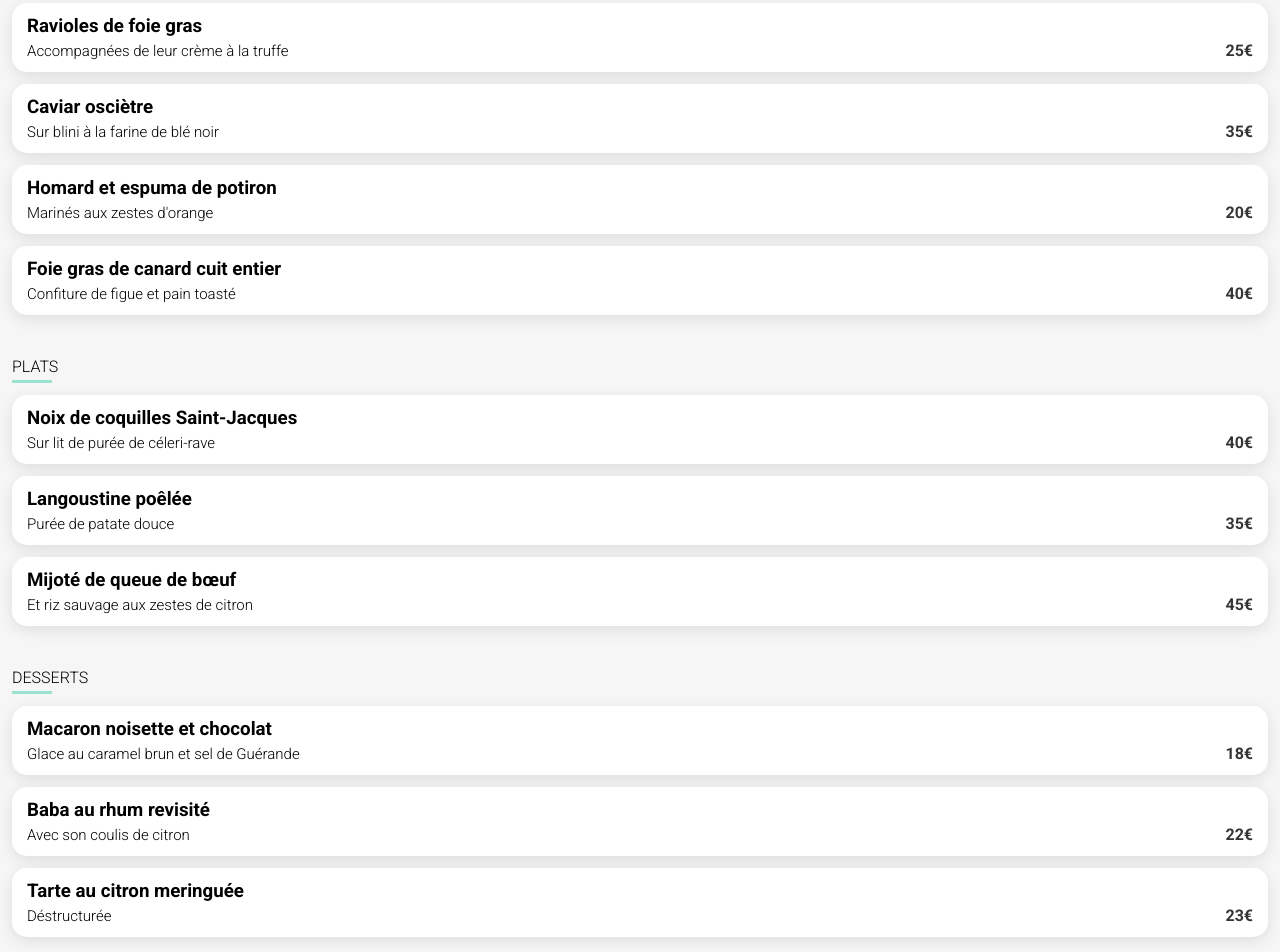
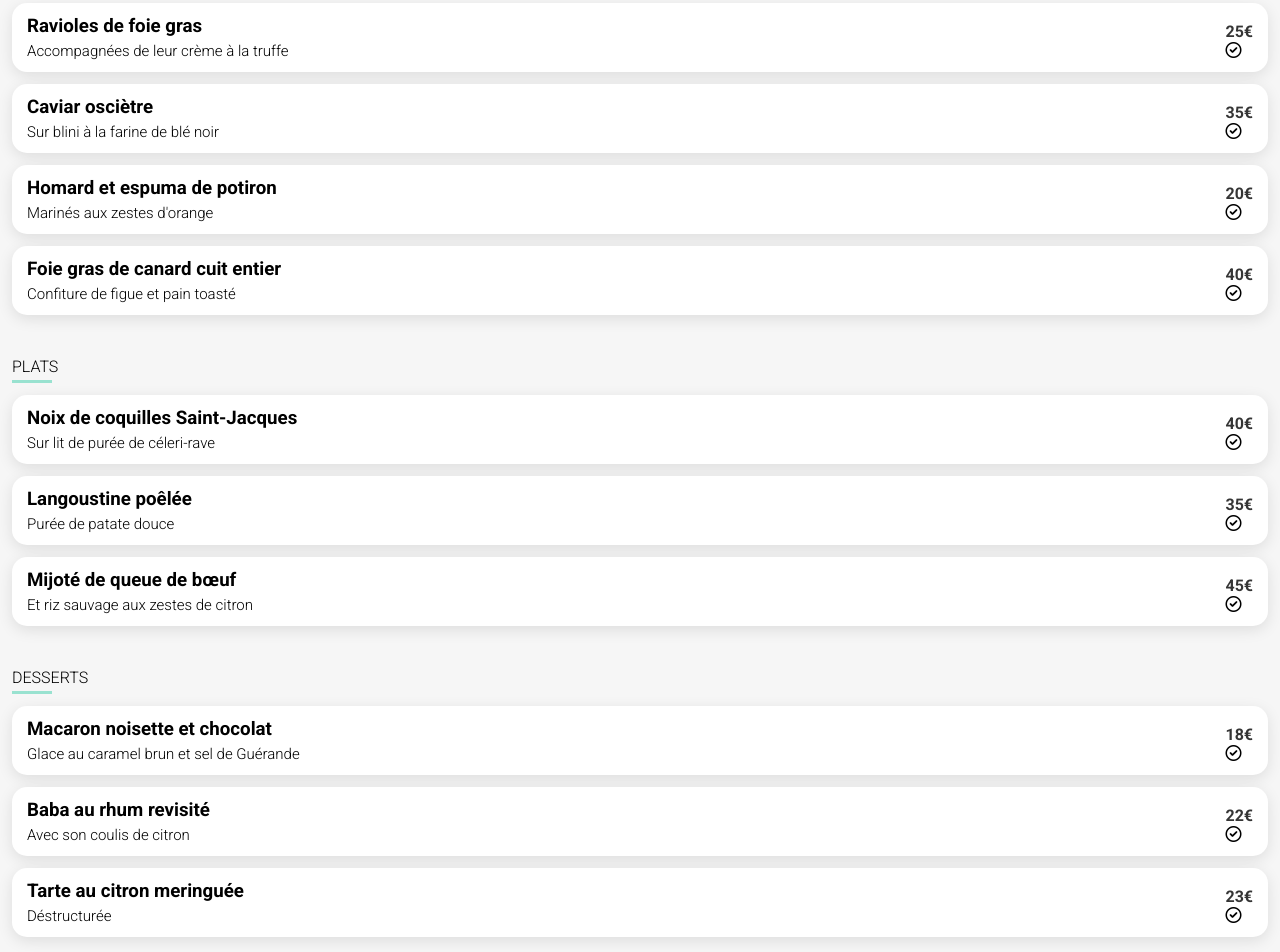
Before and after one commit to CodingIBao/ohmyfood, a website: page pages/la-note-enchantee.html in a window 1280 px wide. Shown: the part 440-1392 px from the top of the page. Drawn offline with Linux system fonts and the light colour scheme; a web font is replaced by a local one.

Commit message:
refactor: rename remaining HTML classes from French to English
Standardized all HTML class names by translating remaining French ones to English.

feat: add span elements with check icons for menu selection options.

```diff
--- a/pages/la-note-enchantee.html
+++ b/pages/la-note-enchantee.html
@@ -55,7 +55,7 @@
           <ul class="menu-content">
             <li>
               <h2>Entrées</h2>
-              <ul class="menu-entrees">
+              <ul class="menu-appetizers">
                 <li>
                   <div class="card-content">
                     <div class="card-txt">
@@ -64,6 +64,9 @@
                     </div>
                     <div class="card-price">
                       <p>25€</p>
+                      <span class="check-icon">
+                        <i class="fa-regular fa-circle-check"></i></i>
+                      </span>
                     </div>
                   </div>
                 </li>
@@ -75,6 +78,9 @@
                     </div>
                     <div class="card-price">
                       <p>35€</p>
+                      <span class="check-icon">
+                        <i class="fa-regular fa-circle-check"></i></i>
+                      </span>
                     </div>
                   </div>
                 </li>
@@ -86,6 +92,9 @@
                     </div>
                     <div class="card-price">
                       <p>20€</p>
+                      <span class="check-icon">
+                        <i class="fa-regular fa-circle-check"></i></i>
+                      </span>
                     </div>
                   </div>
                 </li>
@@ -97,6 +106,9 @@
                     </div>
                     <div class="card-price">
                       <p>40€</p>
+                      <span class="check-icon">
+                        <i class="fa-regular fa-circle-check"></i></i>
+                      </span>
                     </div>
                   </div>
                 </li>
@@ -104,7 +116,7 @@
             </li>
             <li>
               <h2>Plats</h2>
-              <ul class="menu-plats">
+              <ul class="menu-mains">
                 <li>
                   <div class="card-content">
                     <div class="card-txt">
@@ -113,6 +125,9 @@
                     </div>
                     <div class="card-price">
                       <p>40€</p>
+                      <span class="check-icon">
+                        <i class="fa-regular fa-circle-check"></i></i>
+                      </span>
                     </div>
                   </div>
                 </li>
@@ -124,6 +139,9 @@
                     </div>
                     <div class="card-price">
                       <p>35€</p>
+                      <span class="check-icon">
+                        <i class="fa-regular fa-circle-check"></i></i>
+                      </span>
                     </div>
                   </div>
                 </li>
@@ -135,6 +153,9 @@
                     </div>
                     <div class="card-price">
                       <p>45€</p>
+                      <span class="check-icon">
+                        <i class="fa-regular fa-circle-check"></i></i>
+                      </span>
                     </div>
                   </div>
                 </li>
@@ -151,6 +172,9 @@
                     </div>
                     <div class="card-price">
                       <p>18€</p>
+                      <span class="check-icon">
+                        <i class="fa-regular fa-circle-check"></i></i>
+                      </span>
                     </div>
                   </div>
                 </li>
@@ -162,6 +186,9 @@
                     </div>
                     <div class="card-price">
                       <p>22€</p>
+                      <span class="check-icon">
+                        <i class="fa-regular fa-circle-check"></i></i>
+                      </span>
                     </div>
                   </div>
                 </li>
@@ -173,6 +200,9 @@
                     </div>
                     <div class="card-price">
                       <p>23€</p>
+                      <span class="check-icon">
+                        <i class="fa-regular fa-circle-check"></i></i>
+                      </span>
                     </div>
                   </div>
                 </li>
--- a/sass/base/_buttons.scss
+++ b/sass/base/_buttons.scss
@@ -43,6 +43,7 @@
     .fa-solid {
       opacity: 1;
       background: linear-gradient(to bottom, list.nth($color_gradient_button, 1), list.nth($color_gradient_button, 2));
+      background-clip: text;
       -webkit-background-clip: text;
       -webkit-text-fill-color: transparent;
     }
--- a/sass/layout/_main-menu.scss
+++ b/sass/layout/_main-menu.scss
@@ -35,8 +35,8 @@
         border-bottom: 3px solid $color_secondary_light;
         width: 40px;
       }
-      .menu-entrees,
-      .menu-plats,
+      .menu-appetizers,
+      .menu-mains,
       .menu-desserts {
         @include df_column;
         gap: 12px;
```
Also changed, not shown: pages/a-la-francaise.html (+29 -2 lines), pages/la-palette-du-gout.html (+29 -2 lines), pages/le-delice-des-sens.html (+29 -2 lines), assets/css/main.css, 1 other file.
